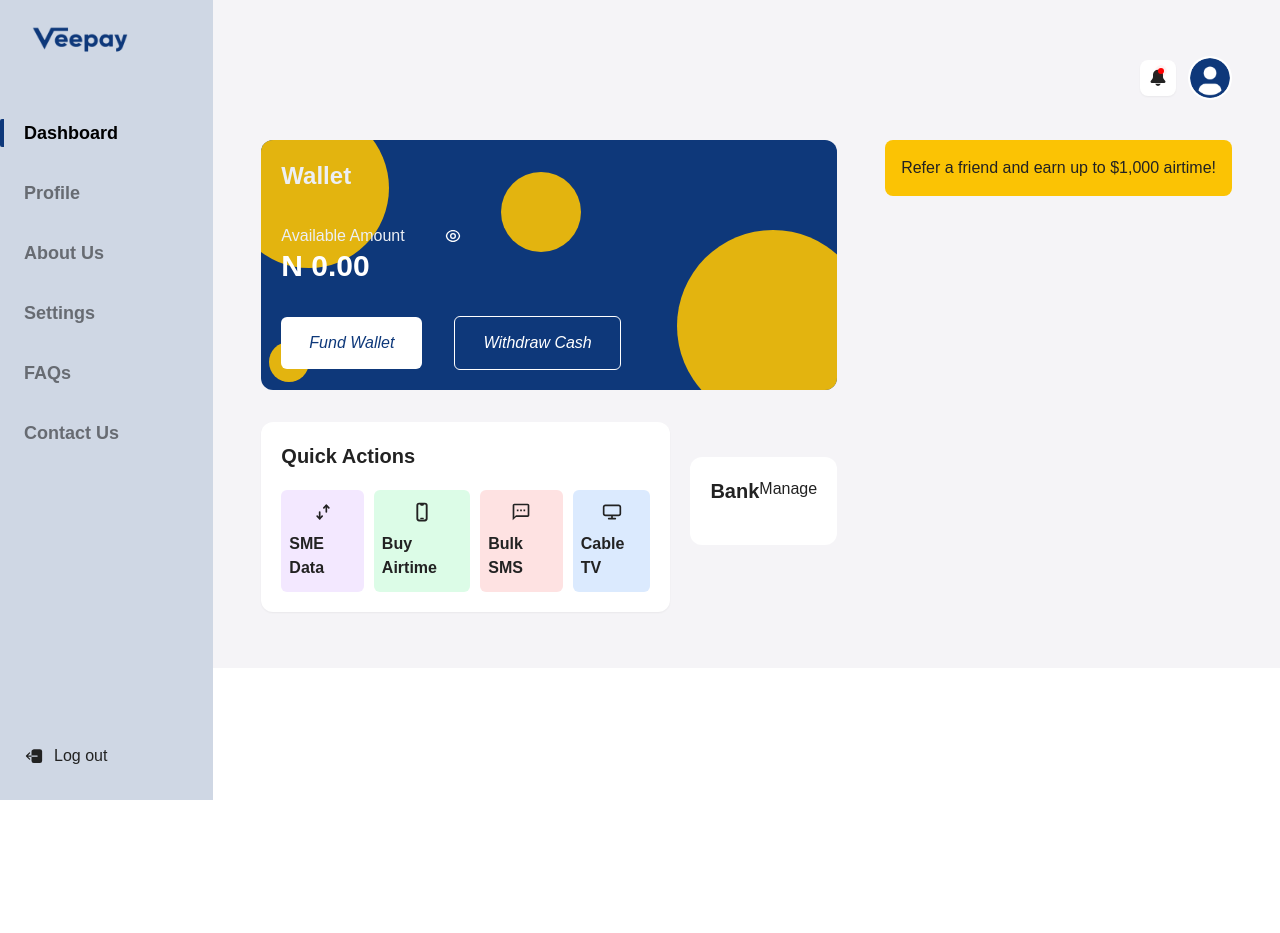
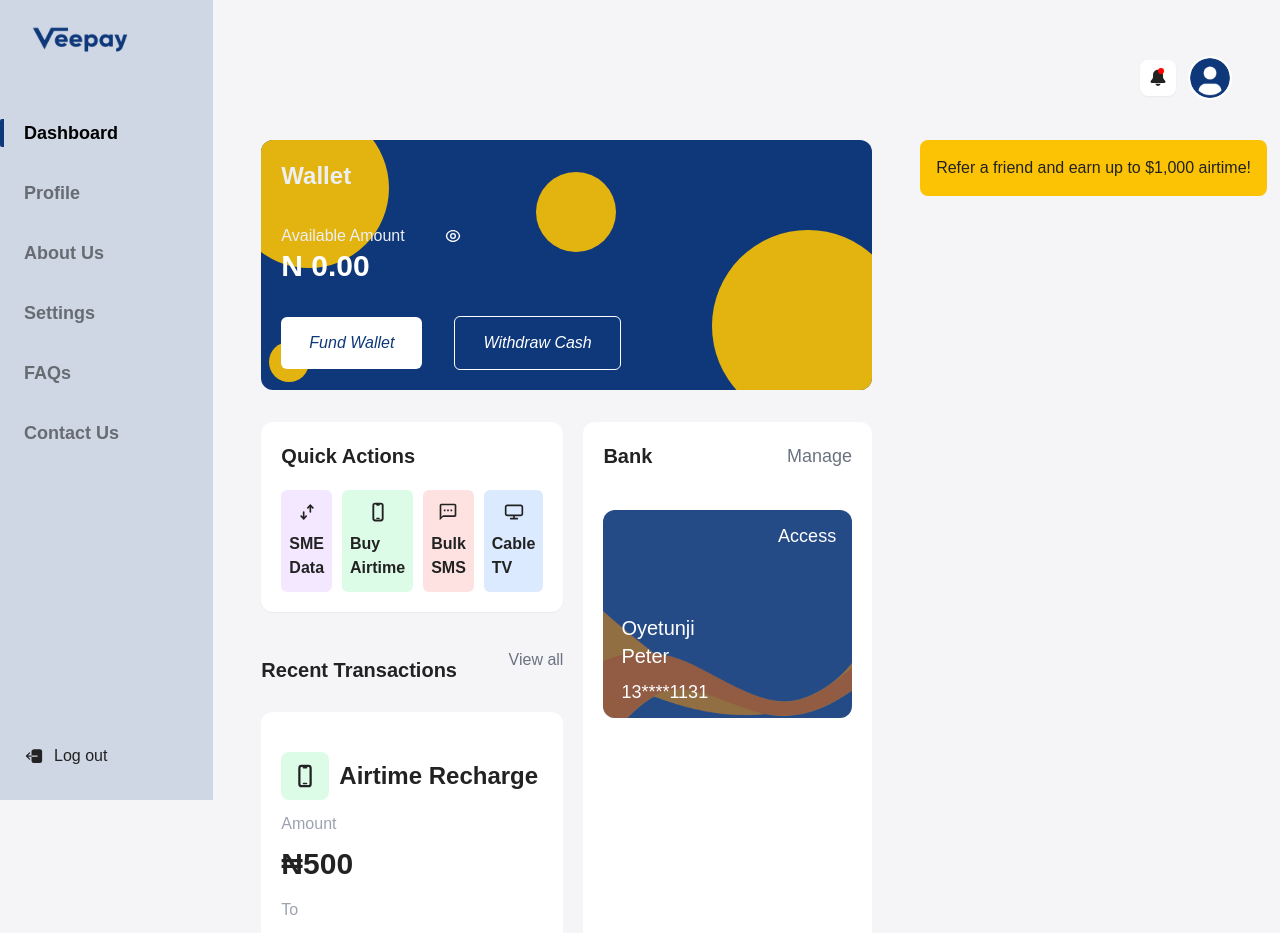
Before and after one commit to ihemebiriegondu/veepay-new-landingpage, a React (Create React App) app: page /dashboard in a window 1280 px wide. Shown: the top 933 px of the page. Before the commit the page ends 800 px from the top, so only its background shows below. Built offline with nearby package versions, Linux system fonts and the light colour scheme; the HTML template or start-up script is replaced by a standard one.

Commit message:
added the recent transaction section

```diff
--- a/src/components/DashboardComponents/MainDashboardComponents/bankSection.jsx
+++ b/src/components/DashboardComponents/MainDashboardComponents/bankSection.jsx
@@ -1,15 +1,31 @@
-import React from 'react'
+import React from "react";
+import cardDecor from "../../../assets/images/NicePng_wave-png_145581.png";
 
 export default function Bank() {
   return (
-    <div className='bg-white p-5 rounded-xl'>
-        <div className='flex items-stretch justify-between'>
-            <h5 className="mb-5 text-xl font-semibold">Bank</h5>
-            <p>Manage</p>
+    <div className="bg-white p-5 rounded-xl text-lg">
+      <div className="flex items-center justify-between mb-5">
+        <h5 className="mb-5 text-xl font-semibold">Bank</h5>
+        <a
+          className="text-gray-500 hover:text-black transition duration-200 ease mb-5"
+          href="/"
+        >
+          Manage
+        </a>
+      </div>
+
+      <div className="relative py-3 px-4 bg-primary/90 text-white rounded-xl font-medium overflow-hidden">
+        <div className="flex flex-col gap-y-16 relative z-40">
+          <p className="text-right">Access</p>
+          <div className="ps-0.5 pe-32">
+            <p className="text-xl">Oyetunji Peter</p>
+            <p className="mt-2">13****1131</p>
+          </div>
         </div>
-        <div>
-
+        <div className="absolute left-0 bottom-0 right-0 z-30 opacity-50">
+          <img src={cardDecor} alt="" />
         </div>
+      </div>
     </div>
-  )
+  );
 }
--- a/src/components/DashboardComponents/MainDashboardComponents/quickActionsSection.jsx
+++ b/src/components/DashboardComponents/MainDashboardComponents/quickActionsSection.jsx
@@ -6,7 +6,7 @@ import { CgScreen } from "react-icons/cg";
 
 export default function QuickActions() {
   return (
-    <div className="mt-8 p-5 bg-white rounded-xl shadow-sm grow">
+    <div className="p-5 bg-white rounded-xl shadow-sm grow mb-9">
       <h5 className="mb-5 text-xl font-semibold">Quick Actions</h5>
       <div className="flex items-center justify-around gap-x-2.5">
         <div className="flex flex-col items-center rounded-md px-2 py-3 bg-purple-100">
--- /dev/null
+++ b/src/components/DashboardComponents/MainDashboardComponents/recentSection.jsx
@@ -0,0 +1,111 @@
+import React from "react";
+import { Link } from "react-router-dom";
+import { GiReceiveMoney } from "react-icons/gi";
+import { TbMobiledata } from "react-icons/tb";
+import { HiDevicePhoneMobile } from "react-icons/hi2";
+import { MdOutlineTextsms } from "react-icons/md";
+import { CgScreen } from "react-icons/cg";
+
+export default function Recent() {
+  const history = [
+    {
+      type: "airtime",
+      name: "Airtime Recharge",
+      amount: "500",
+      number: "09031771297",
+      date: "Today",
+    },
+    {
+      type: "data",
+      name: "SME Data",
+      amount: "585",
+      number: "09031771297",
+      date: "Thur, Sept 20 2023",
+    },
+    {
+      type: "cabletv",
+      name: "Cable TV Subscription",
+      item: "Jinja- Monthly",
+      amount: "1,900.00",
+      number: "4275767855",
+      date: "Mon Aug 10 2023",
+    },
+  ];
+
+  return (
+    <div className="">
+      <div className="flex items-center justify-between mb-5">
+        <h5 className="text-xl font-semibold">Recent Transactions</h5>
+        <Link
+          className="text-gray-500 hover:text-black transition duration-200 ease mb-5"
+          to={"/dashboard"}
+        >
+          View all
+        </Link>
+      </div>
+
+      <div className="bg-white rounded-xl py-5 pe-2.5">
+        <div className="h-64 overflow-y-scroll snap-mandatory snap-y scroll-my-5 recentScroll">
+          {history &&
+            history.map((hist, i) => (
+              <div key={i} className="py-5 ps-5 pe-2.5 snap-start">
+                <div className="text-2xl flex items-center gap-2.5 mb-3">
+                  <div
+                    className={`rounded-lg p-3 ${
+                      hist.type === "airtime"
+                        ? "bg-green-100"
+                        : hist.type === "data"
+                        ? "bg-purple-100"
+                        : hist.type === "cabletv"
+                        ? "bg-blue-100"
+                        : hist.type === "sms"
+                        ? "bg-pink-100"
+                        : "bg-yellow-100"
+                    }`}
+                  >
+                    {hist.type === "airtime" ? (
+                      <HiDevicePhoneMobile />
+                    ) : hist.type === "data" ? (
+                      <TbMobiledata />
+                    ) : hist.type === "cabletv" ? (
+                      <CgScreen />
+                    ) : hist.type === "sms" ? (
+                      <MdOutlineTextsms />
+                    ) : (
+                      <GiReceiveMoney />
+                    )}
+                  </div>
+                  <h2 className="font-semibold">{hist.name}</h2>
+                </div>
+                <div className="mb-4">
+                  <p className="text-base text-gray-400 mb-2.5">Amount</p>
+                  <div className="flex items-center">
+                    <h2 className="text-3xl font-bold">₦{hist.amount}</h2>
+                    {hist.type === "cabletv" && (
+                      <span className="text-base">
+                        {" (" + hist.item + ")"}
+                      </span>
+                    )}
+                  </div>
+                </div>
+                <div className="flex justify-between items-end">
+                  <div>
+                    {hist.type === "cabletv" ? (
+                      <p className="text-base text-gray-400 mb-1.5">
+                        Decoder number:
+                      </p>
+                    ) : (
+                      <p className="text-base text-gray-400 mb-1.5">To</p>
+                    )}
+
+                    <h6 className="text-lg text-gray-500">{hist.number}</h6>
+                  </div>
+                  <p className="text-base text-gray-400">{hist.date}</p>
+                </div>
+              </div>
+            ))}
+        </div>
+      </div>
+    </div>
+  );
+}
--- a/src/components/DashboardComponents/mainDashboard.jsx
+++ b/src/components/DashboardComponents/mainDashboard.jsx
@@ -5,6 +5,7 @@ import { Link } from "react-router-dom";
 import Wallet from "./MainDashboardComponents/walletSection";
 import QuickActions from "./MainDashboardComponents/quickActionsSection";
 import Bank from "./MainDashboardComponents/bankSection";
+import Recent from "./MainDashboardComponents/recentSection";
 
 export default function MainDashboard(props) {
   return (
@@ -35,8 +36,11 @@ export default function MainDashboard(props) {
       <section className="flex gap-12 mt-10">
         <article className="grow">
           <Wallet />
-          <div className="w-full flex items-center gap-x-5">
-            <QuickActions />
+          <div className="w-full mt-8 flex gap-x-5">
+            <div>
+              <QuickActions />
+              <Recent />
+            </div>
             <Bank />
           </div>
         </article>
--- a/src/index.css
+++ b/src/index.css
@@ -5,7 +5,7 @@
 @import url("https://fonts.googleapis.com/css2?family=Poppins:wght@400;500;600;700");
 
 html {
-scroll-behavior: smooth;
+  scroll-behavior: smooth;
 }
 
 body {
@@ -31,3 +31,22 @@ code {
   -ms-overflow-style: none;
   scrollbar-width: none;
 }
+
+.recentScroll::-webkit-scrollbar {
+  width: 2px;
+  border-radius: 2px;
+}
+
+.recentScroll::-webkit-scrollbar-track {
+  background: #ececec;
+}
+
+.recentScroll::-webkit-scrollbar-thumb {
+  background: #03243d96;
+  border-radius: 3px;
+  width: 4px;
+}
+
+.recentScroll::-webkit-scrollbar-thumb:hover {
+  background: #03243d;
+}
```
Also changed, not shown: src/assets/images/NicePng_wave-png_145581.png (added), src/assets/images/spiralImg.png (deleted).
